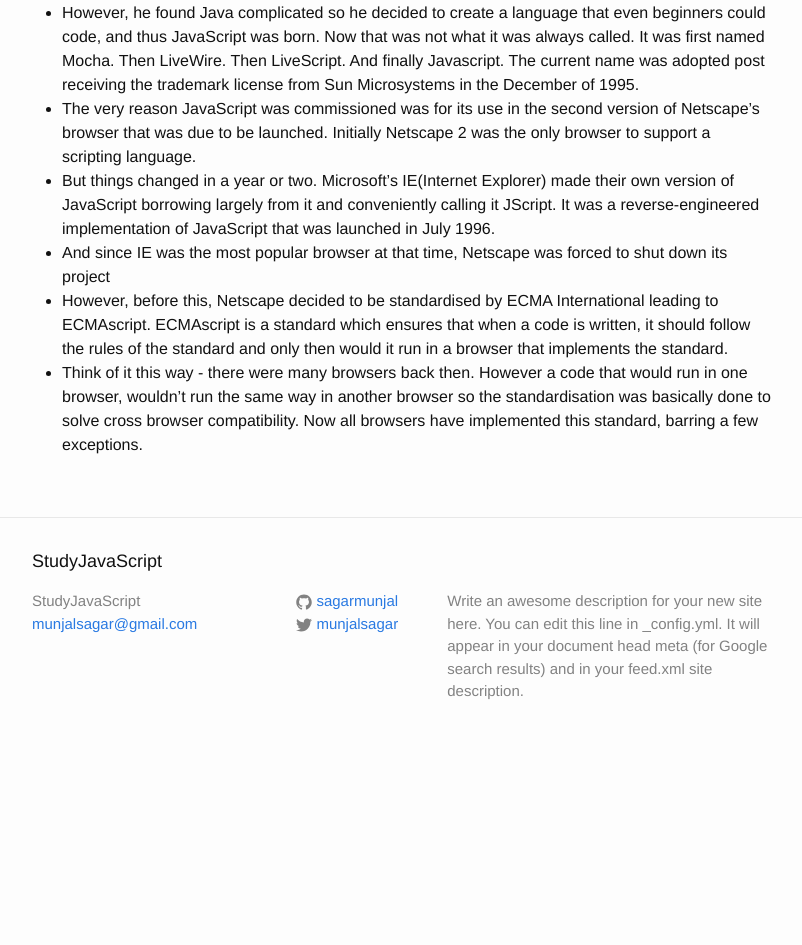
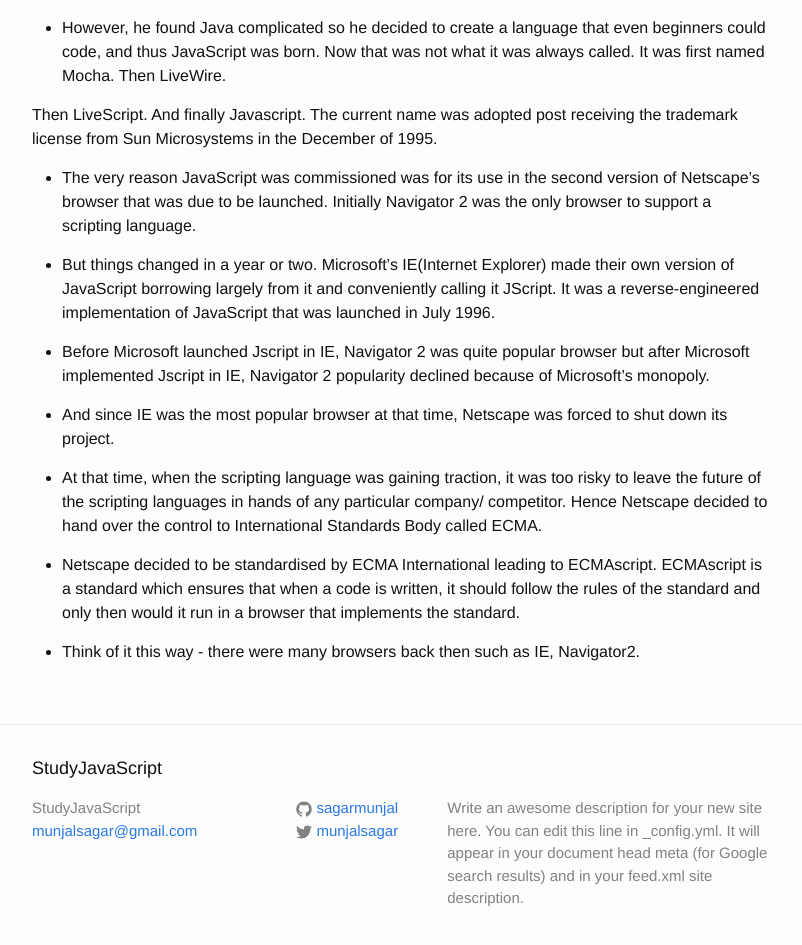
Before and after one commit to sagarmunjal/repo0001, a Jekyll site: the page built from _posts/2016-06-07-history-of-Javascript.markdown, in a window 1280 px wide and 1400 px high, scrolled down 570 px. Shown: the part 430-1375 px from the top of the window, without its empty margins (238-1040 px from the left). Built offline with Jekyll 4.4.1, drawn with Linux system fonts in a browser that asks for light colours; nearby versions of some CDN libraries; a script that is not in the unit is left out; before the commit the page ends 1763 px from its top, so only the background shows below that.

Commit message:
Updated 2016-06-07-history-of-Javascript.markdown

```diff
--- a/_posts/2016-06-07-history-of-Javascript.markdown
+++ b/_posts/2016-06-07-history-of-Javascript.markdown
@@ -18,9 +18,21 @@ JavaScript (different from Java) took a mere 10 days to create in May 1995 by th
 
 
 - He was tasked with creating a language like Java by Netscape -his then employer
-- However, he found Java complicated so he decided to create a language that even beginners could code, and thus JavaScript was born. Now that was not what it was always called.  It was first named Mocha. Then LiveWire. Then  LiveScript. And finally Javascript. The current name was adopted post receiving the trademark license from Sun Microsystems in the December of 1995.
-- The very reason JavaScript was commissioned was for its use in the second version of Netscape’s browser that was due to be launched. Initially Netscape 2 was the only browser to support a scripting language.
+
+- However, he found Java complicated so he decided to create a language that even beginners could code, and thus JavaScript was born. Now that was not what it was always called.  It was first named Mocha. Then LiveWire.
+
+Then  LiveScript. And finally Javascript. The current name was adopted post receiving the trademark license from Sun Microsystems in the December of 1995.
+
+- The very reason JavaScript was commissioned was for its use in the second version of Netscape’s browser that was due to be launched. Initially Navigator 2 was the only browser to support a scripting language.
+
 - But things changed in a year or two. Microsoft’s IE(Internet Explorer) made their own version of JavaScript borrowing largely from it and conveniently calling it JScript. It was a reverse-engineered implementation of  JavaScript that was launched in July 1996.
-- And since IE was the most popular browser at that time, Netscape was forced to shut down its project
-- However, before this,  Netscape decided to be standardised by ECMA International leading to ECMAscript. ECMAscript is a standard which ensures that when a code is written, it should follow the rules of the standard and only then would it run in a browser that implements the standard.
-- Think of it this way - there were many browsers back then. However a code that would run in one browser, wouldn't run the same way in another browser so the standardisation was basically done to solve cross browser compatibility. Now all browsers have implemented this standard, barring a few exceptions.
+
+- Before Microsoft launched Jscript in IE, Navigator 2 was quite popular browser but after Microsoft implemented Jscript in IE, Navigator 2 popularity declined because of Microsoft's monopoly.
+
+- And since IE was the most popular browser at that time, Netscape was forced to shut down its project.
+
+- At that time, when the scripting language was gaining traction, it was too risky to leave the future of the scripting languages in hands of any particular company/ competitor. Hence Netscape decided to hand over the control to International Standards Body called ECMA.
+
+- Netscape decided to be standardised by ECMA International leading to ECMAscript. ECMAscript is a standard which ensures that when a code is written, it should follow the rules of the standard and only then would it run in a browser that implements the standard.
+
+- Think of it this way - there were many browsers back then such as IE, Navigator2.
```
